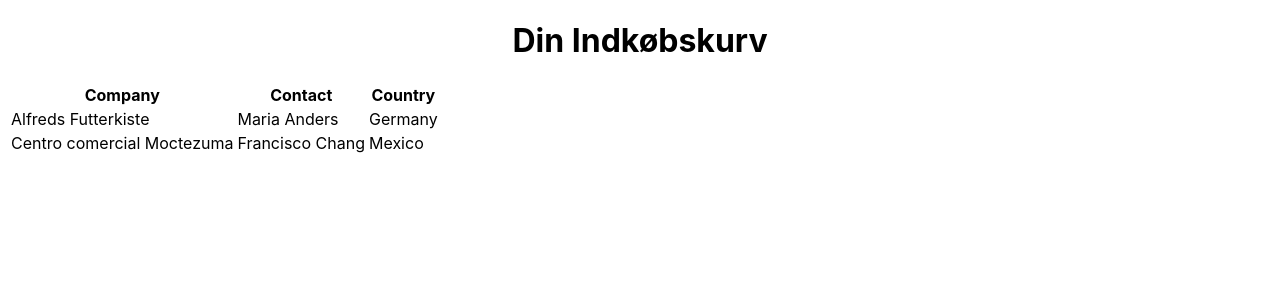
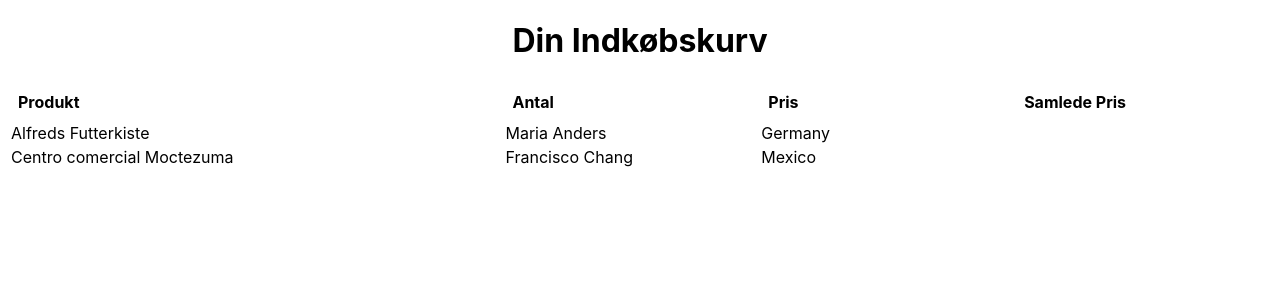
Before and after one commit to NumanBashir/CheckoutFlowReactProject, a React (Vite) app: page / in a window 1280 px wide. Shown: the top 300 px of the page. Built offline with nearby package versions, Linux system fonts and the light colour scheme.

Commit message:
Tilføj TableHeader som tabel og opdater filer

```diff
--- a/package.json
+++ b/package.json
@@ -15,7 +15,7 @@
     "react-router-dom": "^6.21.3"
   },
   "devDependencies": {
-    "@types/react": "^18.2.43",
+    "@types/react": "^18.2.55",
     "@types/react-dom": "^18.2.17",
     "@typescript-eslint/eslint-plugin": "^6.14.0",
     "@typescript-eslint/parser": "^6.14.0",
--- a/src/App.tsx
+++ b/src/App.tsx
@@ -1,16 +1,15 @@
 import "./App.css";
 import ProductCard from "./components/ProductCard";
 
-function App() {
+// App-komponenten, der indeholder CartHeader
+const App: React.FC = () => {
   return (
-    <>
-      <div>
-        <h1 className="title-cart">Din Indkøbskurv</h1>
-
-        <ProductCard />
-      </div>
-    </>
+    <div className="App">
+      <h1 className="title-cart">Din Indkøbskurv</h1>
+      {/* Resten af din indkøbskurvs komponenter */}
+      <ProductCard />
+    </div>
   );
-}
+};
 
 export default App;
--- a/src/components/ProductCard.css
+++ b/src/components/ProductCard.css
@@ -12,3 +12,30 @@
   display: table;
   clear: both;
 }
+/* Tilføjer bredde og styling til tabellen og dens headers */
+table {
+  width: 100%; /* Sørger for at tabellen fylder hele bredden */
+  table-layout: fixed; /* Fast kolonnebredde */
+}
+
+th {
+  text-align: left; /* Teksten i headers skal være venstrestillet */
+  padding: 8px; /* Tilføjer en lille polstring omkring teksten */
+}
+
+/* Hvis du vil have specifik bredde på hver kolonne, kan du bruge følgende CSS */
+th:nth-child(1) {
+  width: 40%; /* Produkt */
+}
+
+th:nth-child(2) {
+  width: 20%; /* Antal */
+}
+
+th:nth-child(3) {
+  width: 20%; /* Pris */
+}
+
+th:nth-child(4) {
+  width: 20%; /* Samlede Pris */
+}
--- a/src/components/ProductCard.tsx
+++ b/src/components/ProductCard.tsx
@@ -1,15 +1,14 @@
-import React from "react";
-import "./ProductCard.css";
+// ProductCard.tsx
+import React from 'react';
+import './ProductCard.css';
+import TableHeader from './TableHeader.tsx'; // Husk at filen nu er omdøbt til .tsx
 
-const ProductCard = () => {
+const ProductCard: React.FC = () => {
   return (
     <div>
       <table>
-        <tr>
-          <th>Company</th>
-          <th>Contact</th>
-          <th>Country</th>
-        </tr>
+        <TableHeader /> {/* Tilføjelse af TableHeader komponenten her */}
+        <tbody>
           <tr>
             <td>Alfreds Futterkiste</td>
             <td>Maria Anders</td>
@@ -20,6 +19,8 @@ const ProductCard = () => {
             <td>Francisco Chang</td>
             <td>Mexico</td>
           </tr>
+          {/* ...andre rækker efter behov... */}
+        </tbody>
       </table>
     </div>
   );
--- /dev/null
+++ b/src/components/TableHeader.tsx
@@ -0,0 +1,17 @@
+// TableHeader.tsx
+import React from 'react';
+
+const TableHeader: React.FC = () => {
+  return (
+    <thead>
+      <tr>
+        <th>Produkt</th>
+        <th>Antal</th>
+        <th>Pris</th>
+        <th>Samlede Pris</th>
+      </tr>
+    </thead>
+  );
+};
+
+export default TableHeader;
```
Also changed, not shown: 1 other file (tests, documents, lock files or other folders). Lines whose indentation alone changed are shown as unchanged.
